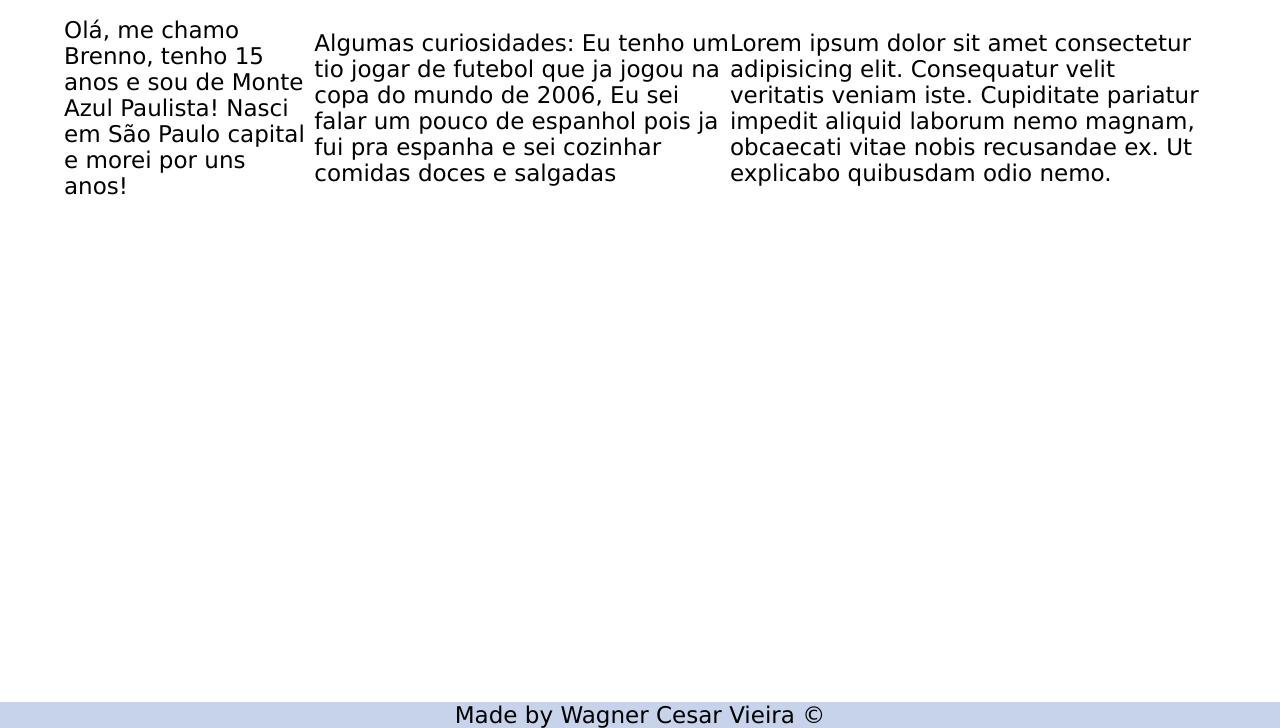
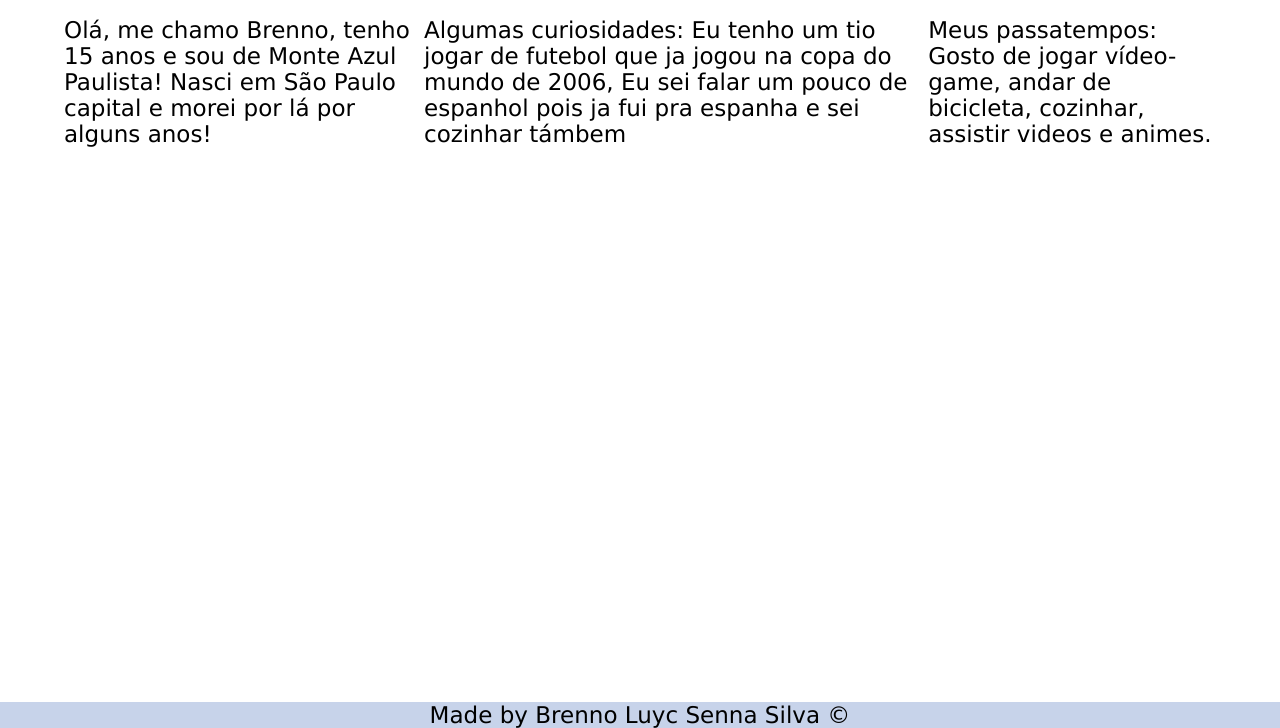
Before and after one commit to BreninSenna/mivida, a plain HTML site: page pages/minhavida.html in a window 1280 px wide. Shown: the part 72-800 px from the top of the page. Drawn offline with Linux system fonts and the light colour scheme.

Commit message:
Mividita

```diff
--- a/pages/minhavida.html
+++ b/pages/minhavida.html
@@ -30,21 +30,21 @@
 <body>
     <main class="container">
         <section class="post">
-         Olá, me chamo Brenno, tenho 15 anos e sou de Monte Azul Paulista! Nasci em São Paulo capital e morei por uns anos!
+         Olá, me chamo Brenno, tenho 15 anos e sou de Monte Azul Paulista! Nasci em São Paulo capital e morei por lá por alguns anos!
         </section>
 
         <section class="post">
-         Algumas curiosidades: Eu tenho um tio jogar de futebol que ja jogou na copa do mundo de 2006, Eu sei falar um pouco de espanhol pois ja fui pra espanha e sei cozinhar comidas doces e salgadas
+         Algumas curiosidades: Eu tenho um tio jogar de futebol que ja jogou na copa do mundo de 2006, Eu sei falar um pouco de espanhol pois ja fui pra espanha e sei cozinhar támbem
         </section>
 
         <section class="post">
-          Lorem ipsum dolor sit amet consectetur adipisicing elit. Consequatur velit veritatis veniam iste. Cupiditate pariatur impedit aliquid laborum nemo magnam, obcaecati vitae nobis recusandae ex. Ut explicabo quibusdam odio nemo.
+          Meus passatempos: Gosto de jogar vídeo-game, andar de bicicleta, cozinhar, assistir videos e animes.
         </section>
 
     </main>
 </body>
 
 <footer>
-    <p>Made by Wagner Cesar Vieira &copy;</p>
+    <p>Made by Brenno Luyc Senna Silva &copy;</p>
 </footer>
 </html>
```
Also changed, not shown: pages/contato.html (+5 -4 lines), pages/howto.html (+1 -1 lines).
